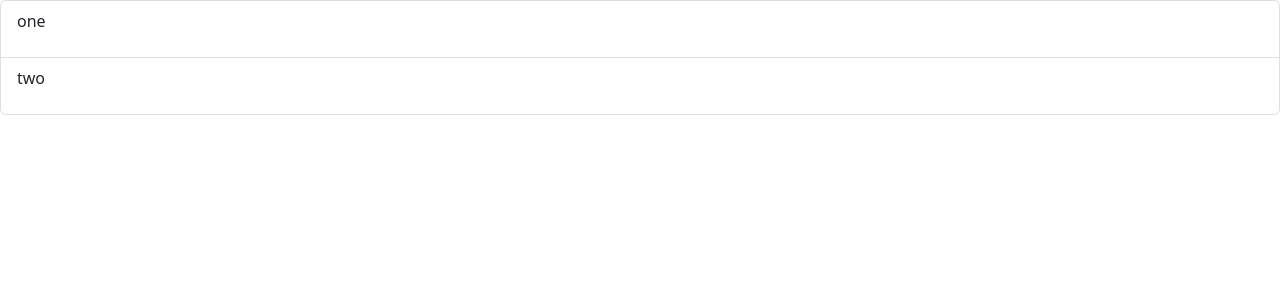
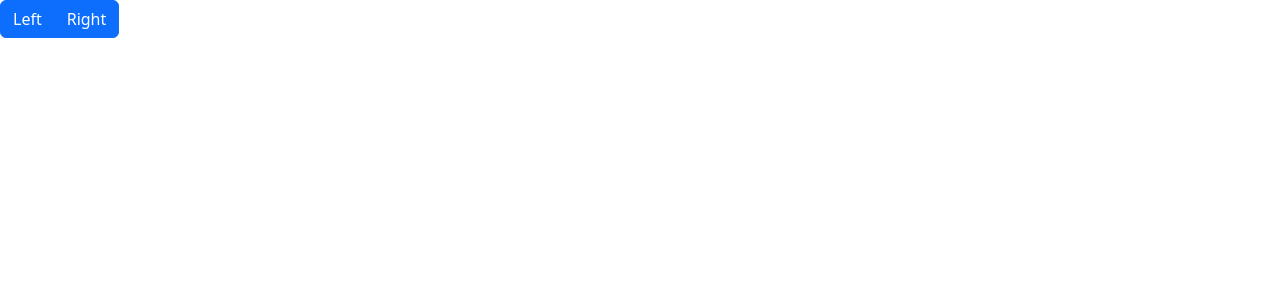
Before and after one commit to Sined21/intro-to-javaScript, a React (Create React App) app: page / in a window 1280 px wide. Shown: the top 300 px of the page. Built offline with nearby package versions, Linux system fonts and the light colour scheme.

Commit message:
feat: dz-83

```diff
--- a/package.json
+++ b/package.json
@@ -4,6 +4,7 @@
   "private": true,
   "dependencies": {
     "bootstrap": "^5.2.3",
+    "classnames": "^2.3.2",
     "react": "^18.2.0",
     "react-dom": "^18.2.0",
     "react-scripts": "5.0.1"
--- a/src/App.js
+++ b/src/App.js
@@ -1,13 +1,10 @@
 import 'bootstrap/dist/css/bootstrap.css';
-import ListGroup from './components/ListGroup';
+import BtnGroup from './components/BtnGroup';
 
 function App() {
   return (
     <div className='App'>
-      <ListGroup>
-        <p>one</p>
-        <p>two</p>
-      </ListGroup>
+      <BtnGroup />
     </div>
   );
 }
--- /dev/null
+++ b/src/components/BtnGroup.jsx
@@ -0,0 +1,37 @@
+import React from 'react';
+import classNames from 'classnames';
+
+class BtnGroup extends React.Component {
+  constructor(props) {
+    super(props);
+    this.state = {
+      activeLeftButton: false,
+      activeRightButton: false,
+    };
+  }
+
+  toggleLeftButton = () => {
+    this.setState(() => ({ activeLeftButton: true, activeRightButton: false }));
+  };
+
+  toggleRightButton = () => {
+    this.setState(() => ({ activeRightButton: true, activeLeftButton: false }));
+  };
+
+  render() {
+    const { activeLeftButton, activeRightButton } = this.state;
+
+    const btnClassNames = ['btn', 'btn-primary'];
+    const btnLeftClassNames = classNames(btnClassNames, 'left', { 'active': activeLeftButton });
+    const btnRightClassNames = classNames(btnClassNames, 'right', { 'active': activeRightButton });
+
+    return (
+      <div className='btn-group' role='group'>
+        <button type='button' className={btnLeftClassNames} onClick={this.toggleLeftButton}>Left</button>
+        <button type='button' className={btnRightClassNames} onClick={this.toggleRightButton}>Right</button>
+      </div>
+    );
+  }
+}
+
+export default BtnGroup;
--- a/src/components/ListGroup.jsx
+++ /dev/null
@@ -1,17 +0,0 @@
-import React from 'react';
-
-class ListGroup extends React.Component {
-  render() {
-    const { children } = this.props;
-
-    return (
-      <ul className='list-group'>
-        {React.Children.map(children, (child) => {
-          return <li className='list-group-item'>{child}</li>;
-        })}
-      </ul>
-    );
-  }
-}
-
-export default ListGroup;
```
Also changed, not shown: 2 other files (tests, documents, lock files or other folders).
